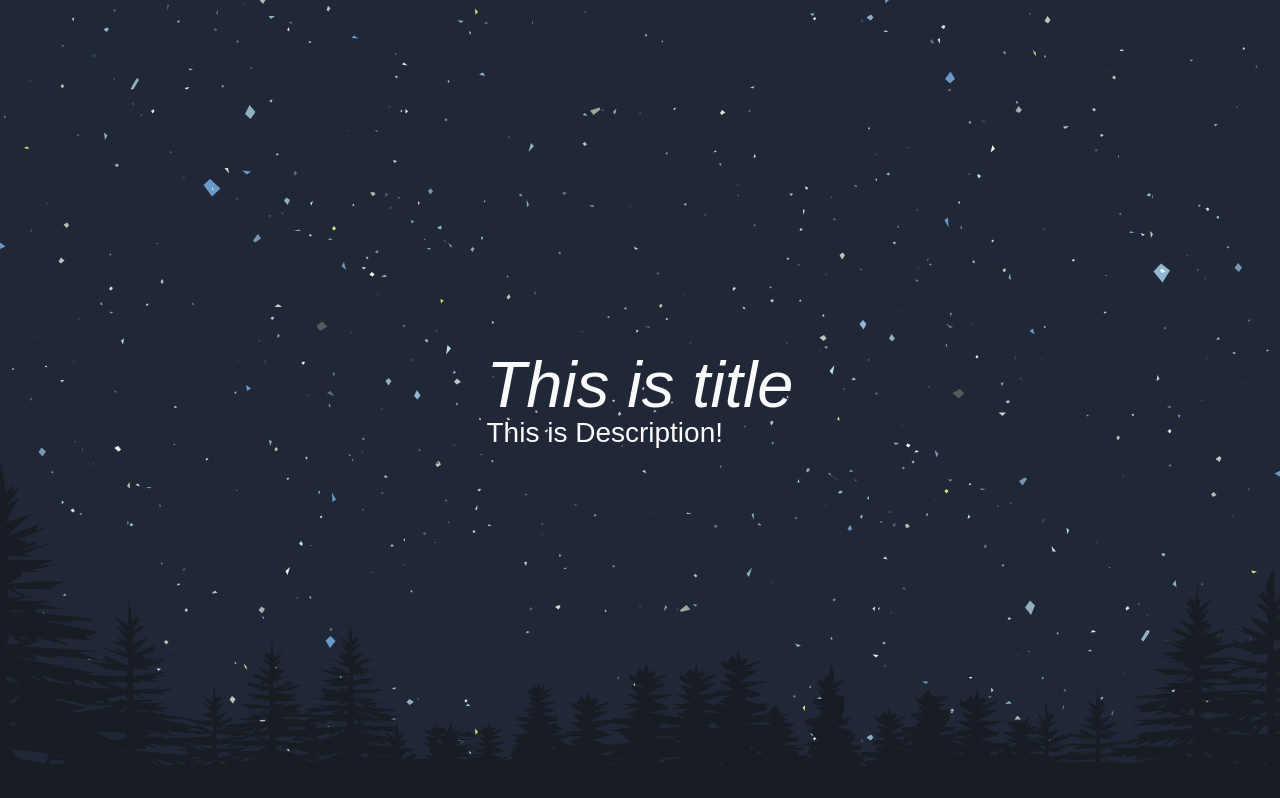
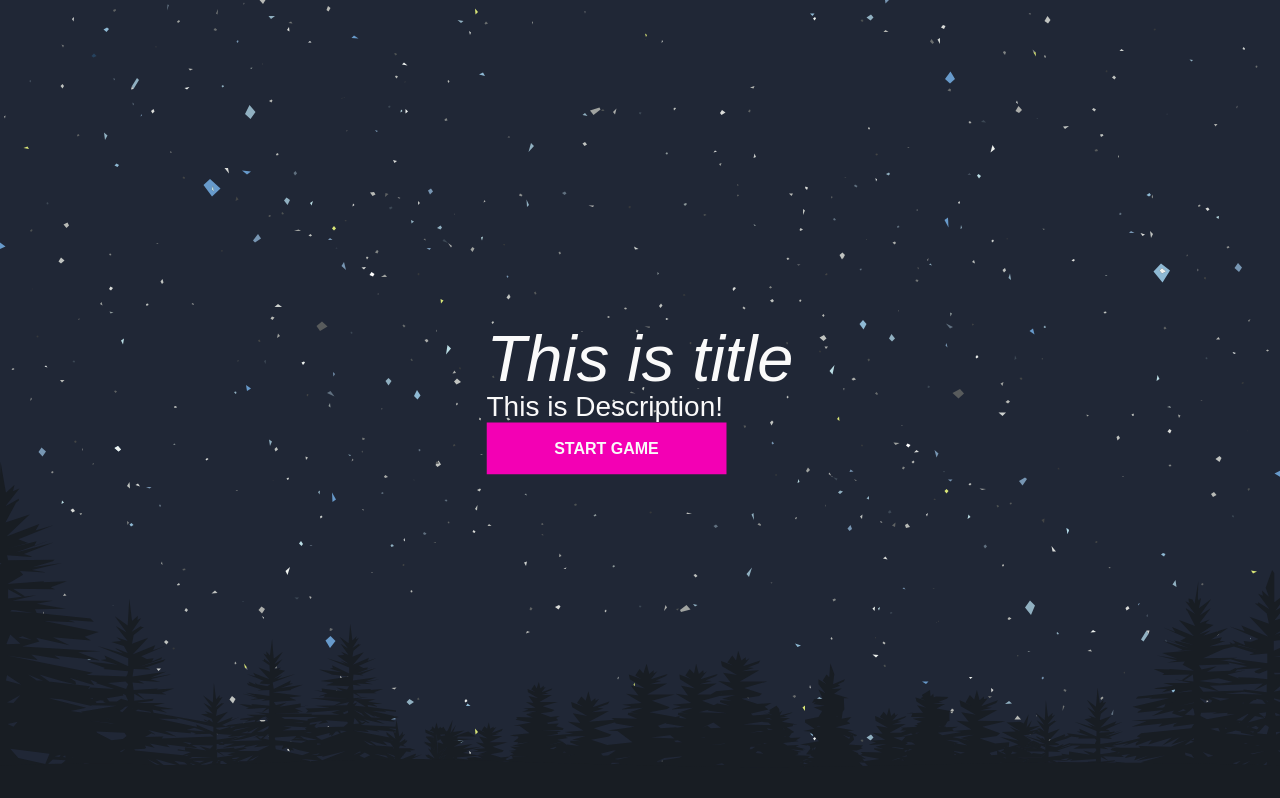
Before and after one commit to it-dude-ru/pockemons, a React (Create React App) app: page / in a window 1280 px wide. Shown: the top 798 px of the page. Built offline with nearby package versions, Linux system fonts and the light colour scheme.

Commit message:
homework 3.5

```diff
--- a/src/App.js
+++ b/src/App.js
@@ -1,28 +1,22 @@
-import './App.css';
-import Header from './components/Header/header';
-import Layout from './components/Layout/layout';
-import Footer from './components/Footer/footer';
-import bg1 from './assets/bg1.jpg';
-import bg2 from './assets/bg2.jpg';
-import POKEMONS from './assets/pokemones.json';
-import PokemonCard from './components/PokemonCard/pokemon-card';
+import {useState} from 'react';
+import GamePage from './routes/Game/game';
+import HomePage from './routes/Home/home';
 
-function App() {
-	return (
-		<>
-			<Header title='This is title' desc='This is Description!' />
-			<Layout urlBg={ bg1 } />
-			<Layout colorBg='red'>
-				<div className="flex">
-					{
-						POKEMONS.map(item => <PokemonCard key = {item.id} {...item} />)
-					}
-				</div>
-			</Layout>
-			<Layout urlBg={ bg2 } />
-			<Footer />
-		</>
-	);
+
+const App = () => {
+	const [page, setPage] = useState('app');
+	const handleChangePage = (page) => {
+		setPage(page);
+		console.log('App');
+	}
+	switch (page) {
+		case 'app':
+			return <HomePage onChangePage={handleChangePage}/>
+		case 'game':
+			return <GamePage />
+		default:
+			return <HomePage />
+	}
 }
 
 export default App;
--- a/src/components/Header/header.js
+++ b/src/components/Header/header.js
@@ -1,12 +1,19 @@
 import s from './style.module.css';
 
-function Header({ title, desc }) {
+function Header({ title, desc, onClickButton }) {
+	const handleClick = () => {
+		onClickButton && onClickButton('game');
+		console.log('Header');
+	}
 	return (
 		<header className={s.root}>
 			<div className={s.forest}></div>
 			<div className={s.container}>
 				{title && (<h1>{title}</h1>)}
 				{desc && (<p>{desc}</p>)}
+				<button onClick={handleClick}>
+					Start Game
+				</button>
 			</div>
 		</header>
 	)
--- a/src/components/Header/style.module.css
+++ b/src/components/Header/style.module.css
@@ -91,3 +91,57 @@
 	color: #fafafa;
 	line-height: 32px;
 }
+
+button,
+button:visited {
+	width: 100%;
+	max-width: 240px;
+	padding: 1rem;
+	border: 1px solid #fafafa;
+	color: #fafafa;
+	text-align: center;
+	text-transform: uppercase;
+	font-size: 1rem;
+	transition: all ease-in-out .25s;
+	cursor: pointer;
+	box-sizing: border-box;
+}
+
+button,
+button:visited {
+	background: #f300b4;
+	border: 1px solid transparent;
+	color: #fafafa;
+	font-weight: bold;
+	outline: none;
+}
+
+button:hover {
+	background: transparent;
+	border: 1px solid #f300b4;
+	color: #f300b4;
+	transition: all ease-in-out 0s;
+	outline: none;
+}
+
+button:active {
+	background: transparent;
+	border: 1px solid #f300b4;
+	color: #f300b4;
+	transition: all ease-in-out 0s;
+	outline: none;
+	padding: 1.05rem 1rem calc(.95rem - 1px) calc(1rem - 1px);
+	border-top: 2px solid;
+	border-right: 2px solid;
+}
+
+button:disabled {
+	opacity: .4;
+	cursor: not-allowed;
+}
+
+button:disabled:hover {
+	background: #f300b4;
+	border: 1px solid transparent;
+	color: #fafafa;
+}
--- a/src/components/Layout/layout.js
+++ b/src/components/Layout/layout.js
@@ -1,3 +1,4 @@
+import cn from 'classnames';
 import s from './style.module.css';
 
 function Layout({ title, urlBg, colorBg, children }) {
@@ -17,7 +18,7 @@ function Layout({ title, urlBg, colorBg, children }) {
 						<h3>{title}</h3>
 						<span className={s.separator}></span>
 					</div>
-					<div className={`${s.desc} ${s.full}`}>
+					<div className={cn(s.desc, s.full)}>
 						{children}
 					</div>
 				</article>
--- /dev/null
+++ b/src/routes/Game/game.js
@@ -0,0 +1,9 @@
+const GamePage = () => {
+	return (
+		<div>
+			This is Game Page!!!
+		</div>
+	)
+}
+
+export default GamePage;
--- /dev/null
+++ b/src/routes/Home/home.js
@@ -0,0 +1,36 @@
+import './style.module.css';
+import Header from '../../components/Header/header';
+import Layout from '../../components/Layout/layout';
+import Footer from '../../components/Footer/footer';
+import bg1 from '../../assets/bg1.jpg';
+import bg2 from '../../assets/bg2.jpg';
+import POKEMONS from '../../assets/pokemones.json';
+import PokemonCard from '../../components/PokemonCard/pokemon-card';
+
+function HomePage({onChangePage}) {
+	const handleClickButton = (page) => {
+		onChangePage && onChangePage(page);
+		console.log('HomePage');
+	}
+	return (
+		<>
+			<Header
+				title='This is title'
+				desc='This is Description!'
+				onClickButton={handleClickButton}
+			/>
+			<Layout urlBg={bg1} />
+			<Layout colorBg='red'>
+				<div className="flex">
+					{
+						POKEMONS.map(item => <PokemonCard key={item.id} {...item} />)
+					}
+				</div>
+			</Layout>
+			<Layout urlBg={bg2} />
+			<Footer />
+		</>
+	);
+}
+
+export default HomePage;
```
Also changed, not shown: src/routes/Game/style.module.css (added), src/routes/Home/style.module.css (added).
